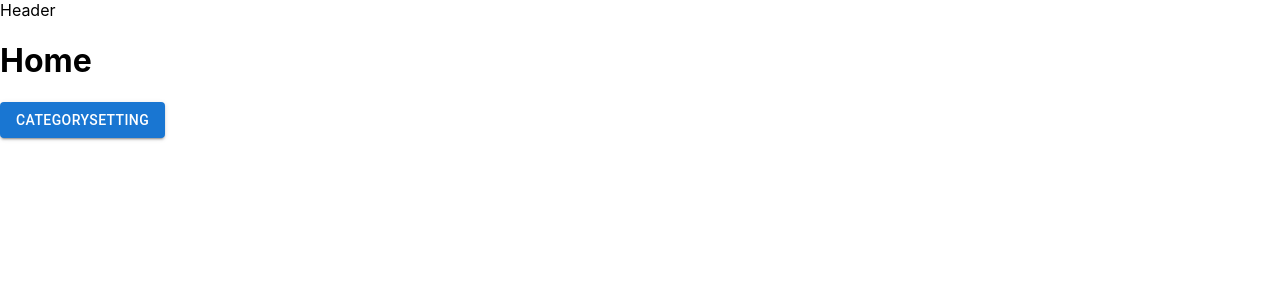
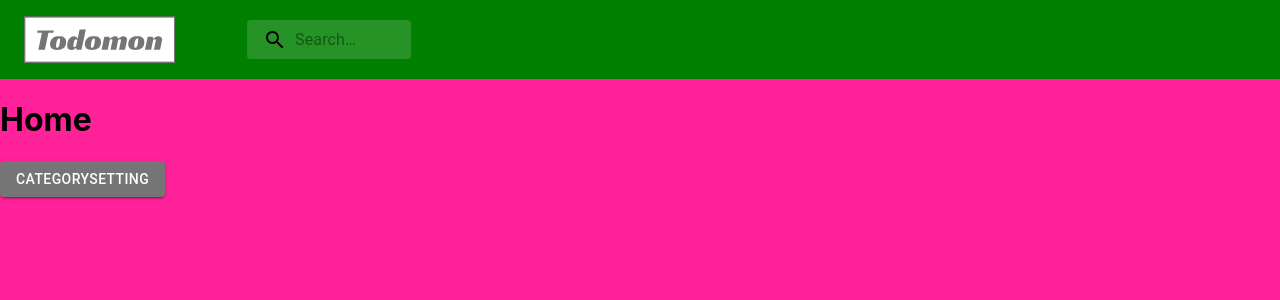
Before and after one commit to Team-IFs/Todomon, a React (Create React App) app in the folder client/: page / in a window 1280 px wide. Shown: the top 300 px of the page. Built offline with nearby package versions, Linux system fonts and the light colour scheme.

Commit message:
✨ Feat: add sidebar and header base

```diff
--- a/client/src/App.css
+++ b/client/src/App.css
@@ -36,3 +36,26 @@
     transform: rotate(360deg);
   }
 }
+
+.general-layout {
+  display: flex;
+  flex-direction: column;
+  height: 100vh;
+  background-color: #ff2299
+}
+
+.header {
+  background-color: green;
+  display: flex;
+  width: 100vw;
+}
+.sidebar-layout-child {
+  background-color: skyblue;
+  display: flex;
+  height: 100vh;
+}
+.header-layout-child {
+  background-color: blue;
+  display: flex;
+  height: 100vh;
+}
--- a/client/src/components/Header.tsx
+++ b/client/src/components/Header.tsx
@@ -1,6 +1,78 @@
+import * as React from 'react';
+import { useRouter } from '../hooks/useRouter'
+import { styled, alpha } from '@mui/material/styles';
+import Box from '@mui/material/Box';
+import Toolbar from '@mui/material/Toolbar';
+import InputBase from '@mui/material/InputBase';
+import SearchIcon from '@mui/icons-material/Search';
+import Logo from '../assets/logo';
+
+const Search = styled('div')(({ theme }) => ({
+  position: 'relative',
+  borderRadius: theme.shape.borderRadius,
+  backgroundColor: alpha(theme.palette.common.white, 0.15),
+  '&:hover': {
+    backgroundColor: alpha(theme.palette.common.white, 0.25),
+  },
+  marginLeft: 0,
+  width: '100%',
+  [theme.breakpoints.up('sm')]: {
+    marginLeft: theme.spacing(1),
+    width: 'auto',
+  },
+}));
+
+const SearchIconWrapper = styled('div')(({ theme }) => ({
+  padding: theme.spacing(0, 2),
+  height: '100%',
+  position: 'absolute',
+  pointerEvents: 'none',
+  display: 'flex',
+  alignItems: 'center',
+  justifyContent: 'center',
+}));
+
+const StyledInputBase = styled(InputBase)(({ theme }) => ({
+  color: 'inherit',
+  '& .MuiInputBase-input': {
+    padding: theme.spacing(1, 1, 1, 0),
+    // vertical padding + font size from searchIcon
+    paddingLeft: `calc(1em + ${theme.spacing(4)})`,
+    transition: theme.transitions.create('width'),
+    width: '100%',
+    [theme.breakpoints.up('sm')]: {
+      width: '12ch',
+      '&:focus': {
+        width: '20ch',
+      },
+    },
+  },
+}));
+
 const Header = () => {
+  const { routeTo } = useRouter()
+  const handleLogoClick = (path: string) => {
+    routeTo(path)
+  };
   return (
-    <div>Header</div>
-  )
+    <div className='header'>
+    <Box sx={{ flexGrow: 1 }}>
+        <Toolbar>
+          <div className='logo' onClick={() => handleLogoClick('/')} >
+            <Logo />
+          </div>
+          <Search>
+            <SearchIconWrapper>
+              <SearchIcon />
+            </SearchIconWrapper>
+            <StyledInputBase
+              placeholder="Search…"
+              inputProps={{ 'aria-label': 'search' }}
+            />
+          </Search>
+        </Toolbar>
+      </Box>
+      </div>
+  );
 }
-export default Header
+export default Header;
--- a/client/src/components/Sidebar.tsx
+++ b/client/src/components/Sidebar.tsx
@@ -25,7 +25,7 @@ const Sidebar = () => {
   };
 
   return (
-    <Box sx={{ width: '100%', maxWidth: 360, bgcolor: 'background.paper' }}>
+    <Box sx={{ width: '100%', maxWidth: 240, bgcolor: 'background.paper' }}>
       <List component="nav" aria-label="sidebar">
         {SidebarContent.map((item, idx) => (
             <ListItemButton
--- a/client/src/index.tsx
+++ b/client/src/index.tsx
@@ -2,12 +2,16 @@ import React from 'react';
 import ReactDOM from 'react-dom/client';
 import './index.css';
 import App from './App';
+import { theme } from '../src/styles/theme';
+import { ThemeProvider } from '@emotion/react';
 
 const root = ReactDOM.createRoot(
   document.getElementById('root') as HTMLElement
 );
 root.render(
-  <React.StrictMode>
-    <App />
-  </React.StrictMode>
+  <ThemeProvider theme={theme}>
+    <React.StrictMode>
+      <App />
+    </React.StrictMode>
+  </ThemeProvider>
 );
--- a/client/src/layout/GeneralLayout.tsx
+++ b/client/src/layout/GeneralLayout.tsx
@@ -5,19 +5,21 @@ interface GeneralLayoutProps {
 }
 
 export const SidebarLayout: React.FC<GeneralLayoutProps> = ({children}) => {
-  return (<div>
-    <Header/>
+  return (<div className='general-layout'>
+    <Header />
+    <div className='sidebar-layout-child'>
     <Sidebar/>
-    <div>
+    <div className='sidebar-layout-content'>
       { children }
+      </div>
     </div>
   </div>)
 }
 
 export const HeaderLayout: React.FC<GeneralLayoutProps> = ({children}) => {
-  return (<div>
+  return (<div className='general-layout'>
     <Header/>
-    <div>
+    <div className='header-layout-content'>
       { children }
     </div>
   </div>)
--- /dev/null
+++ b/client/src/styles/theme.ts
@@ -0,0 +1,9 @@
+import { createTheme } from '@mui/material/styles';
+
+export const theme = createTheme({
+  palette: {
+    primary: {
+      main: "#757575",
+    },
+  }
+});
```
